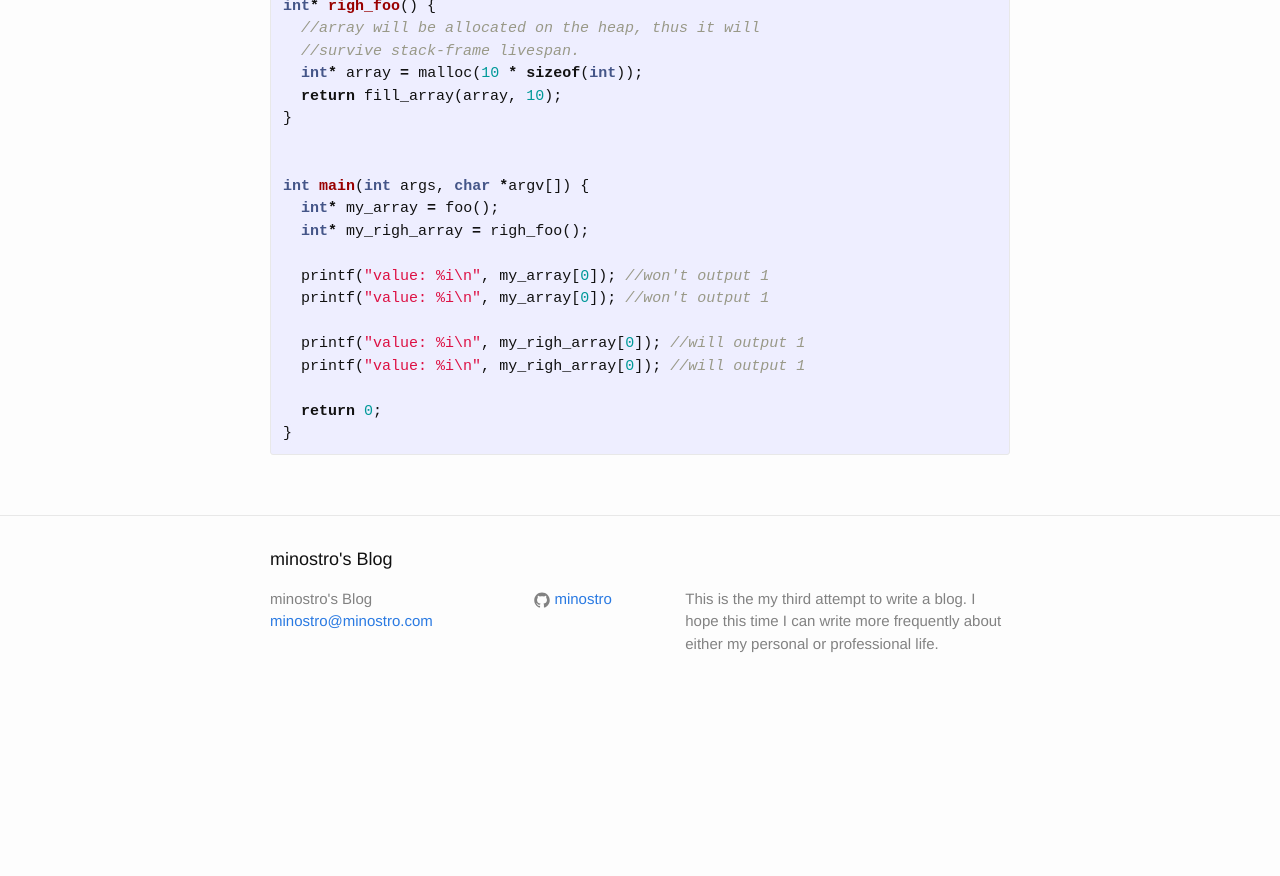
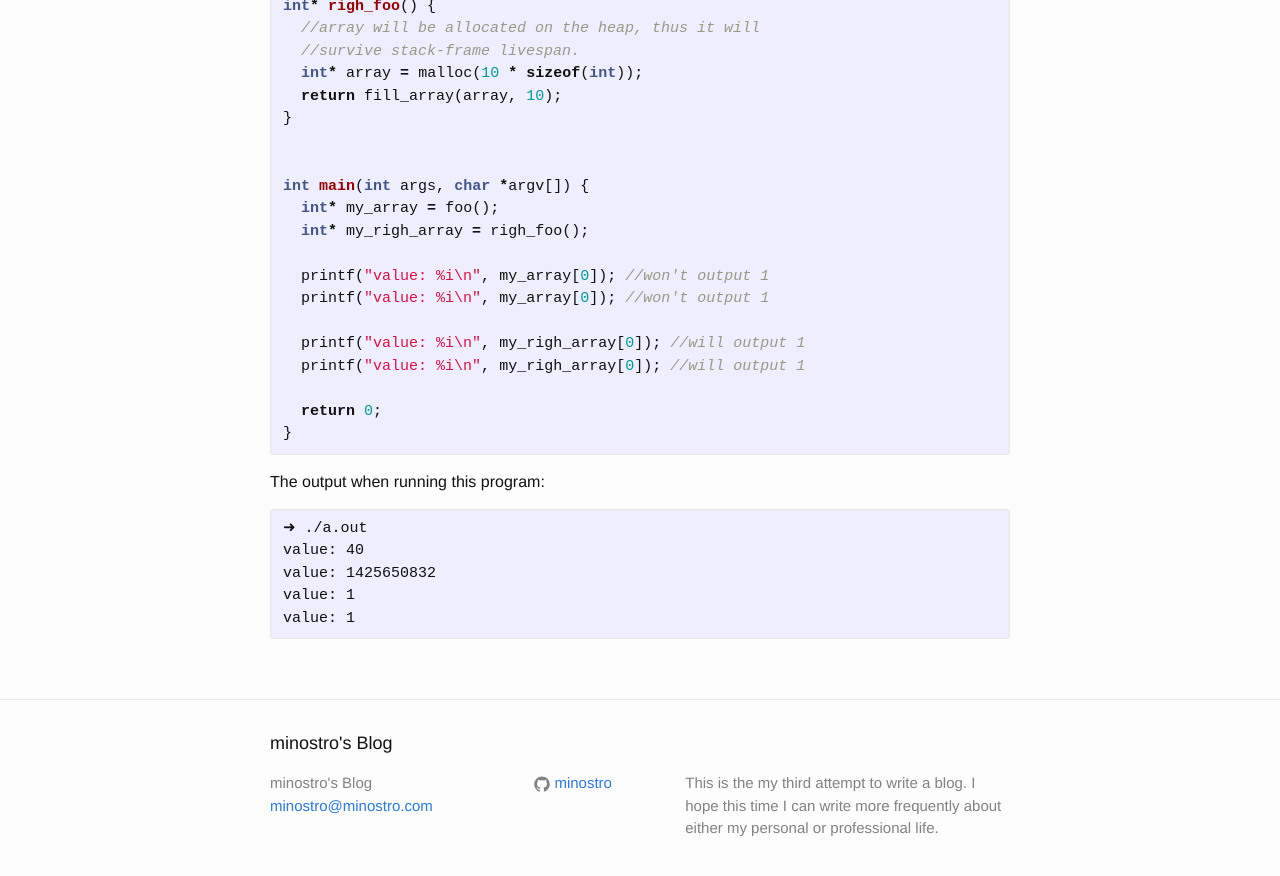
Before and after one commit to minostro/minostro.github.io, a Jekyll site: the page built from _posts/2015-06-07-heap-vs-stack.markdown, in a window 1280 px wide and 900 px high, scrolled down 641 px. Shown: the top 876 px of the window. Built offline with Jekyll 4.4.1, drawn with Linux system fonts in a browser that asks for light colours; before the commit the page ends 1356 px from its top, so only the background shows below that.

Commit message:
adds console output for C program

```diff
--- a/_posts/2015-06-07-heap-vs-stack.markdown
+++ b/_posts/2015-06-07-heap-vs-stack.markdown
@@ -46,3 +46,13 @@ int main(int args, char *argv[]) {
   return 0;
 }
 {% endhighlight %}
+
+The output when running this program:
+
+{% highlight bash %}
+➜ ./a.out
+value: 40
+value: 1425650832
+value: 1
+value: 1
+{% endhighlight %}
```
